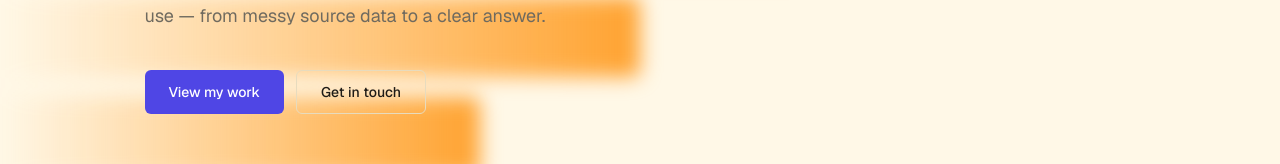
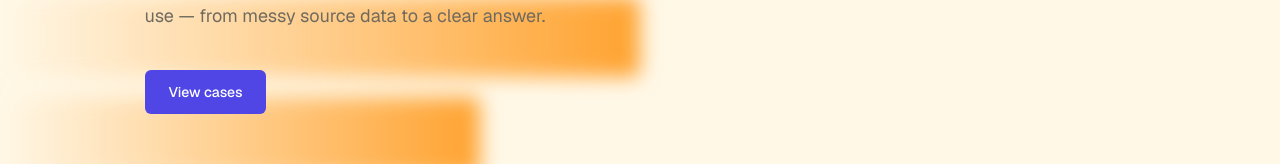
Before and after one commit to rusloc/vosk.dev, a Next.js app: page / in a window 1280 px wide. Shown: the part 363-527 px from the top of the page. Built offline with nearby package versions, Linux system fonts and the light colour scheme; no server answers.

Commit message:
content: drop 'Get in touch' CTA; rename primary CTA to 'View cases'

```diff
--- a/src/app/page.tsx
+++ b/src/app/page.tsx
@@ -25,13 +25,7 @@ export default function Home() {
               href="/work"
               className="bg-primary text-primary-foreground inline-flex h-11 items-center justify-center rounded-md px-6 text-sm font-medium transition-opacity hover:opacity-90"
             >
-              View my work
-            </Link>
-            <Link
-              href="/contact"
-              className="border-border hover:bg-muted inline-flex h-11 items-center justify-center rounded-md border px-6 text-sm font-medium transition-colors"
-            >
-              Get in touch
+              View cases
             </Link>
           </div>
         </div>
```
